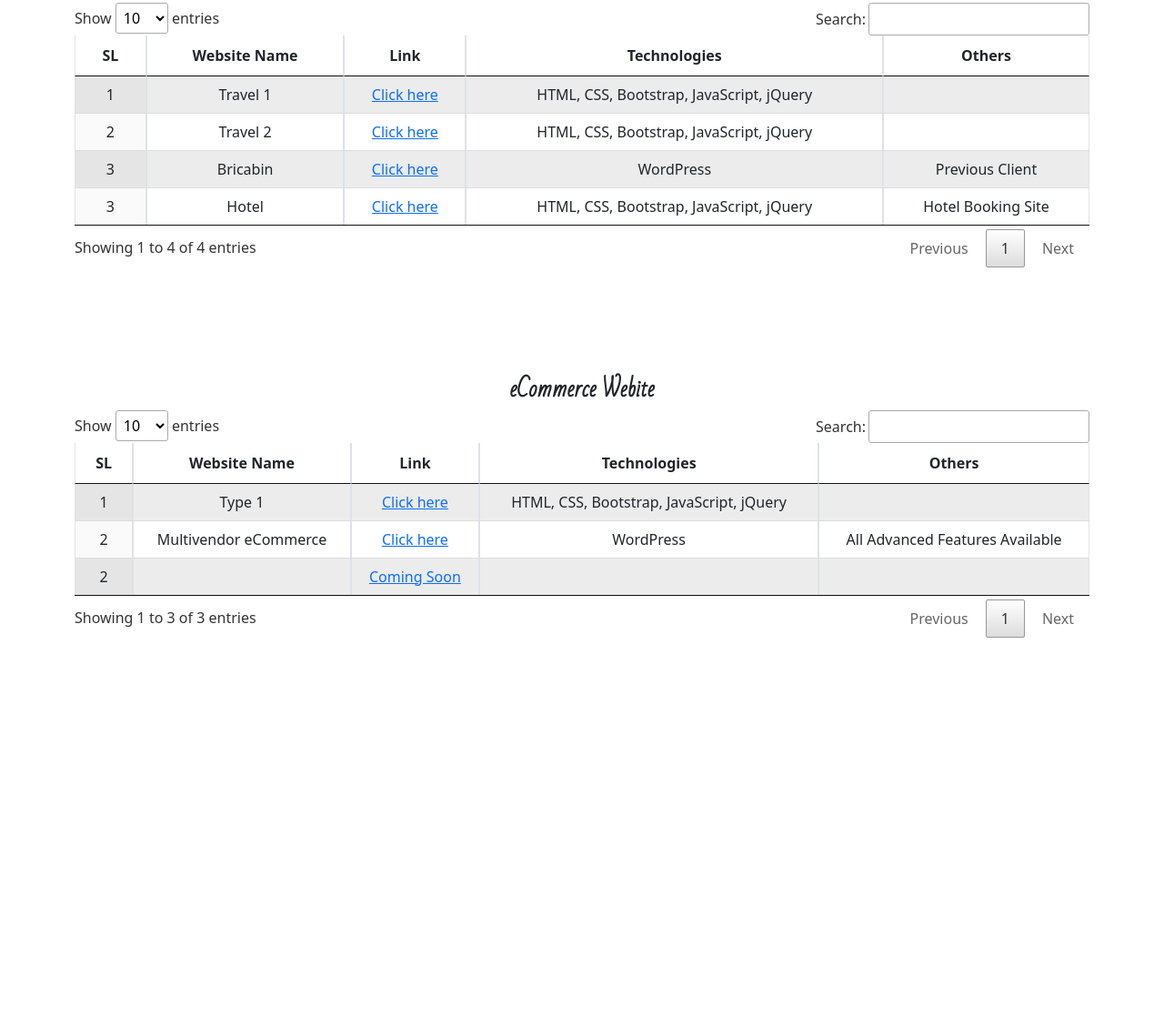
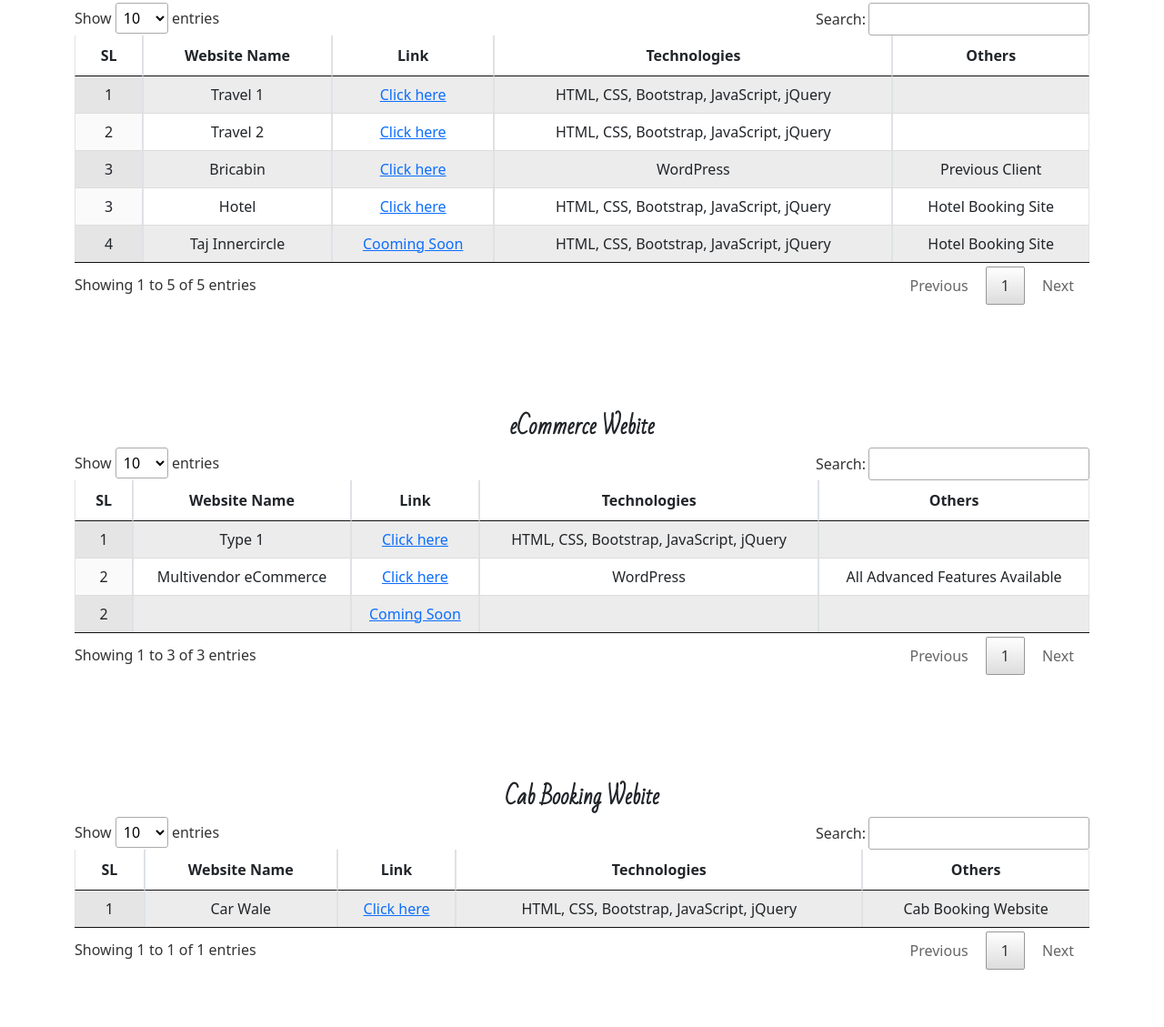
Before and after one commit to purbad13/axAllFiles, a plain HTML site: page index.html in a window 1280 px wide. Shown: the part 1059-2188 px from the top of the page at 91% size. Before the commit the page ends 1844 px from the top, so only its background shows below. Drawn offline with nearby package versions, Linux system fonts and the light colour scheme.

Commit message:
srijans first update

```diff
--- a/index.html
+++ b/index.html
@@ -15,6 +15,7 @@
 <body>
 
     <div class="container py-4">
+
         <div class="headline">
             <h1>AchieveX Solutions Pvt. Ltd.</h1>
             <p>All Previous Projects List with Inhouse Projects</p>
@@ -48,7 +49,7 @@
                             <td>Educational 2</td>
                             <td><a href="https://portfolio.achievexsolutions.in/education-2/" target="_blank"> Click here </a></td>
                             <td>HTML, CSS, Bootstrap, JavaScript, jQuery</td>
-                            <td></td>
+                            <td></td><!-- srijan whtsapp-->
                         </tr>
                         <tr>
                             <td>3</td>
@@ -90,26 +91,27 @@
                             <td>Type 2</td>
                             <td><a href="https://portfolio.achievexsolutions.in/healthcare2/" target="_blank"> Click here </a></td>
                             <td>HTML, CSS, Bootstrap, JavaScript, jQuery</td>
-                            <td>Health Care</td>
+                            <td>Health Care</td><!-- srijan whtsapp-->
                         </tr>
                         <tr>
                             <td>3</td>
                             <td>Type 3</td>
-                            <td><a href="https://portfolio.achievexsolutions.in/healthcare2/" target="_blank"> Click here </a></td>
+                            <td><a href="https://portfolio.achievexsolutions.in/skincare/" target="_blank"> Click here </a></td>
                             <td>HTML, CSS, Bootstrap, JavaScript, jQuery</td>
-                            <td>Skin Care</td>
+                            <td>Skin Care</td><!-- srijan whtsapp-->
                         </tr>
                         <tr>
                             <td>4</td>
                             <td>Fiteness</td>
                             <td><a href="https://portfolio.achievexsolutions.in/fitness/" target="_blank"> Click here </a></td>
                             <td>HTML, CSS, Bootstrap, JavaScript, jQuery</td>
-                            <td>Skin Care</td>
+                            <td>Fiteness</td><!-- srijan whtsapp-->
                         </tr>
                     </tbody>
                 </table>
             </div>
         </div>
+
         <div class="weblist">
             <div class="weblist_type">
                 <h2>Tour & Travel With Hotel</h2>
@@ -154,10 +156,18 @@
                             <td>HTML, CSS, Bootstrap, JavaScript, jQuery</td>
                             <td>Hotel Booking Site</td>
                         </tr>
+						<tr>
+                            <td>4</td>
+                            <td>Taj Innercircle</td>
+                            <td><a href="#" target="_blank"> Cooming Soon </a></td>
+                            <td>HTML, CSS, Bootstrap, JavaScript, jQuery</td>
+                            <td>Hotel Booking Site</td><!-- srijan whtsapp-->
+                        </tr>
                     </tbody>
                 </table>
             </div>
         </div>
+
         <div class="weblist">
             <div class="weblist_type">
                 <h2>eCommerce Webite</h2>
@@ -200,6 +210,34 @@
             </div>
         </div>
 
+		<div class="weblist">
+            <div class="weblist_type">
+                <h2>Cab Booking Webite</h2>
+            </div>
+            <div class="table-responsive">
+                <table class="table table-striped table-bordered table-hover display" id="table">
+                    <thead>
+                        <tr>
+                            <th>SL</th>
+                            <th>Website Name</th>
+                            <th>Link</th>
+                            <th>Technologies</th>
+                            <th>Others</th>
+                        </tr>
+                    </thead>
+                    <tbody>
+                        <tr>
+                            <td>1</td>
+                            <td>Car Wale</td>
+                            <td><a href="#" target="_blank"> Click here </a></td>
+                            <td>HTML, CSS, Bootstrap, JavaScript, jQuery</td>
+                            <td>Cab Booking Website</td><!-- srijan whtsapp-->
+                        </tr>
+                    </tbody>
+                </table>
+            </div>
+        </div>
+
 
     </div>
 
```
